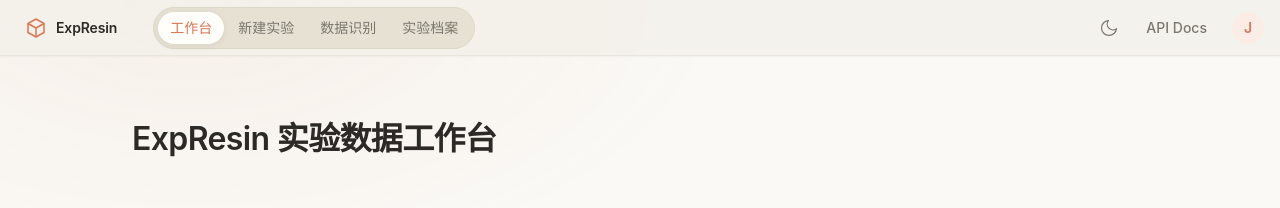
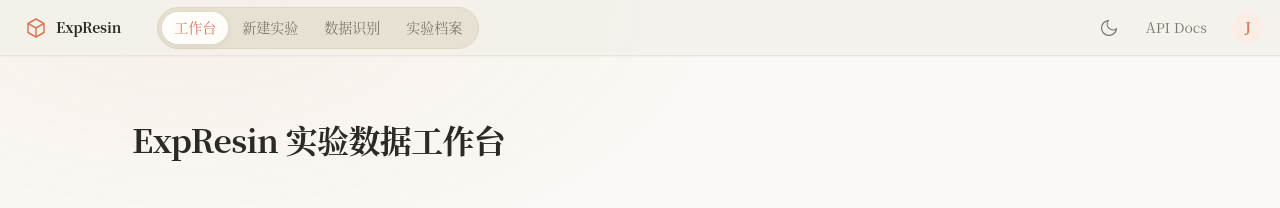
Before and after one commit to leesirleesirlee-star/ExpResin, a Vue app in the folder expresin-portal/: page / in a window 1280 px wide. Shown: the top 208 px of the page. Built offline with nearby package versions, Linux system fonts and the light colour scheme; no server answers.

Commit message:
style(portal): switch global font stack to serif (SimSun / Songti)
- tokens: --font-sans now leads with Songti SC / SimSun / Noto Serif CJK SC and
  falls back to Times New Roman; --font-mono stays unchanged for numbers/code

```diff
--- a/expresin-portal/src/styles/tokens.css
+++ b/expresin-portal/src/styles/tokens.css
@@ -86,8 +86,10 @@
   /* ======================================================================
      2.2 字体
      ====================================================================== */
-  --font-sans: Inter, "SF Pro Text", -apple-system, BlinkMacSystemFont, "Segoe UI",
-    "PingFang SC", "Microsoft YaHei", sans-serif;
+  /* 全局字体：宋体（衬线）为主，西文回退 Times New Roman；
+     数值/代码仍用等宽 --font-mono，不受此影响 */
+  --font-sans: "Songti SC", SimSun, "宋体", "Noto Serif CJK SC",
+    "Times New Roman", serif;
   --font-mono: "JetBrains Mono", "SF Mono", ui-monospace, Consolas, monospace;
 
   --text-xs: 400 12px/1.4 var(--font-sans);
```
